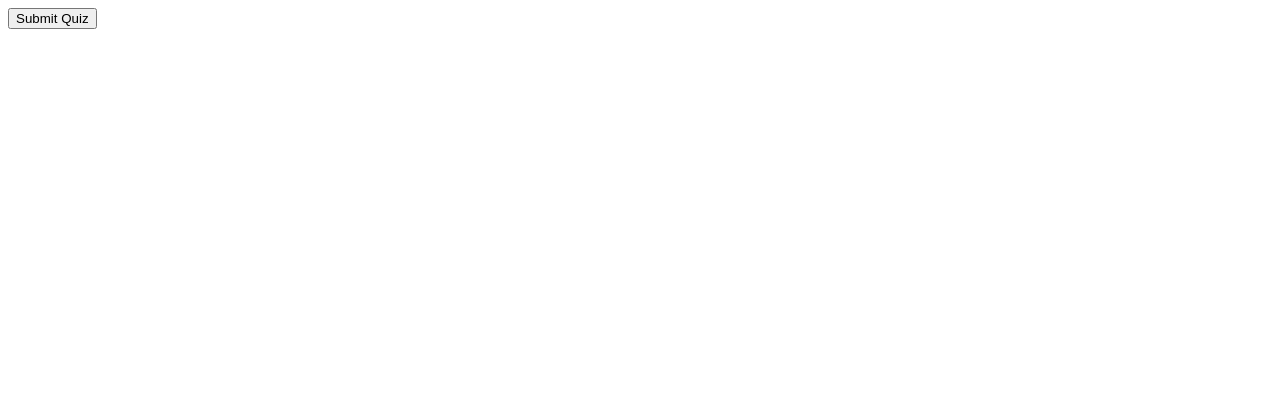
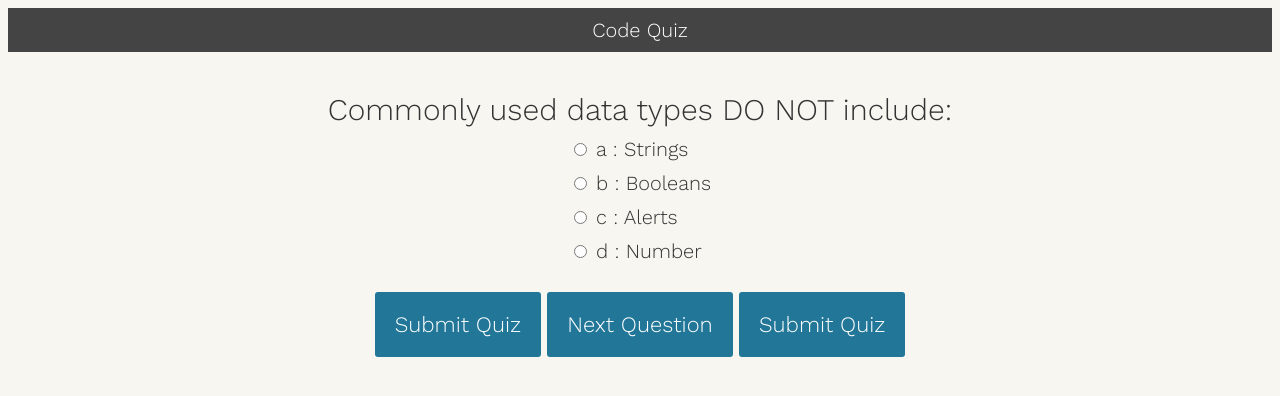
Before and after one commit to lissygonz/code-quiz, a plain HTML site: page index.html in a window 1280 px wide. Drawn offline with nearby package versions, Linux system fonts and the light colour scheme.

Commit message:
added style sheet and fixed errors in script

```diff
--- a/assets/script.js
+++ b/assets/script.js
@@ -1,8 +1,5 @@
-const quizContainer = document.getElementById('quiz');
-const resultsContainer = document.getElementById('results');
-const submitButton = document.getElementById('submit');
-
-
+(function(){
+    // Functions
     function buildQuiz(){
       // variable to store the HTML output
       const output = [];
@@ -17,7 +14,7 @@ function buildQuiz(){
           // and for each available answer...
           for(letter in currentQuestion.answers){
 
-        // ...add an HTML radio button
+            // ...add a button
             answers.push(
               `<label>
                 <input type="radio" name="question${questionNumber}" value="${letter}">
@@ -29,50 +26,108 @@ function buildQuiz(){
 
           // add this question and its answers to the output
           output.push(
-        `<div class="question"> ${currentQuestion.question} </div>
-        <div class="answers"> ${answers.join('')} </div>`
+            `<div class="slide">
+              <div class="question"> ${currentQuestion.question} </div>
+              <div class="answers"> ${answers.join("")} </div>
+            </div>`
           );
         }
       );
 
       // finally combine our output list into one string of HTML and put it on the page
       quizContainer.innerHTML = output.join('');
-
     }
 
+    function showResults(){
 
-function showResults(){}
+      // gather answer containers from our quiz
+      const answerContainers = quizContainer.querySelectorAll('.answers');
 
-// display quiz right away
-buildQuiz();
+      // keep track of user's answers
+      let numCorrect = 0;
 
-// on submit, show results
-submitButton.addEventListener('click', showResults);
+      // for each question...
+      myQuestions.forEach( (currentQuestion, questionNumber) => {
 
-//Questions to the quiz
+        // find selected answer
+        const answerContainer = answerContainers[questionNumber];
+        const selector = `input[name=question${questionNumber}]:checked`;
+        const userAnswer = (answerContainer.querySelector(selector) || {}).value;
+
+        // if answer is correct
+        if(userAnswer === currentQuestion.correctAnswer){
+          // add to the number of correct answers
+          numCorrect++;
+
+          // if answer is correct
+          answerContainers[questionNumber].style.color = 'green';
+        }
+        // if answer is wrong
+        else{
+          // color the answers red
+          answerContainers[questionNumber].style.color = 'red';
+        }
+      });
+
+      // show number of correct answers out of total
+      resultsContainer.innerHTML = `${numCorrect} out of ${myQuestions.length}`;
+    }
+
+    function showSlide(n) {
+      slides[currentSlide].classList.remove('active-slide');
+      slides[n].classList.add('active-slide');
+      currentSlide = n;
+      if(currentSlide === 0){
+        previousButton.style.display = 'none';
+      }
+      else{
+        previousButton.style.display = 'inline-block';
+      }
+      if(currentSlide === slides.length-1){
+        nextButton.style.display = 'none';
+        submitButton.style.display = 'inline-block';
+      }
+      else{
+        nextButton.style.display = 'inline-block';
+        submitButton.style.display = 'none';
+      }
+    }
+
+    function showNextSlide() {
+      showSlide(currentSlide + 1);
+    }
+
+    function showPreviousSlide() {
+      showSlide(currentSlide - 1);
+    }
+
+    // Variables
+    const quizContainer = document.getElementById('quiz');
+    const resultsContainer = document.getElementById('results');
+    const submitButton = document.getElementById('submit');
     const myQuestions = [
       {
         question: "Commonly used data types DO NOT include:",
         answers: {
           a: "Strings",
           b: "Booleans",
-        c: "Alerts" ,
+          c: "Alerts",
           d: "Number"
         },
         correctAnswer: "c" //alerts
       },
       {
-      question: "The condition in an if / else statement is enclosed within _________.",
+        question: "The condition in an if / else statements is enclosed within ___?",
         answers: {
           a: "Quotes",
           b: "Curly Brackets",
-        c: "Parentheses" ,
+          c: "Parentheses",
           d: "Square Brackets"
         },
         correctAnswer: "c" //parentheses
       },
       {
-      question: "Which tool can you use to ensure code qualityArrays in JavaScript can be used to store ________."?",
+        question: " Arrays in Javascript can be uses to store ______?",
         answers: {
           a: "Numbers and Strings",
           b: "Other Arrays",
@@ -80,26 +135,46 @@ const myQuestions = [
           d: "All of the above"
         },
         correctAnswer: "d" //all of the above
-    }
+      },
       {
-        question: "A very useful tool used during development and debugging for printing content to the debugger is:"?",
+          question: "A very useful tool used during debugging and developmemt for printing content in the debugger is...",
           answers: {
               a: "Javascript",
               b: "Terminal",
               c: "For Loops",
               d: "console.log"
           },
+
       correctAnswer: "d" //console.log
-      }
+        },
+
       {
-        question: "String values must be enclosed within ______ when being assigned to variables."?",
+          questions: "String values must be enclosed within ___ when being assigned to variables",
+
           answers: {
               a: "Commas",
               b: "Curly Brackets",
               c: "Quotes",
-          d: "Parentheses"
+              d: "Parantheses"
             },
         correctAnswer: "c" //quotes
       }
+    ];
 
-  ];
+    // Kick things off
+    buildQuiz();
+
+    //seperating
+    const previousButton = document.getElementById("previous");
+    const nextButton = document.getElementById("next");
+    const slides = document.querySelectorAll(".slide");
+    let currentSlide = 0;
+
+    // Show the first slide
+    showSlide(currentSlide);
+
+    // Event listeners
+    submitButton.addEventListener('click', showResults);
+    previousButton.addEventListener("click", showPreviousSlide);
+    nextButton.addEventListener("click", showNextSlide);
+})();
--- a/assets/style.css
+++ b/assets/style.css
@@ -0,0 +1,68 @@
+@import url(https://fonts.googleapis.com/css?family=Work+Sans:300,600);
+
+body{
+	font-size: 20px;
+	font-family: 'Work Sans', sans-serif;
+	color: #333;
+  font-weight: 300;
+  text-align: center;
+  background-color: #f8f6f0;
+}
+h1{
+  font-weight: 300;
+  margin: 0px;
+  padding: 10px;
+  font-size: 20px;
+  background-color: #444;
+  color: #fff;
+}
+.question{
+  font-size: 30px;
+  margin-bottom: 10px;
+}
+.answers {
+  margin-bottom: 20px;
+  text-align: left;
+  display: inline-block;
+}
+.answers label{
+  display: block;
+  margin-bottom: 10px;
+}
+button{
+  font-family: 'Work Sans', sans-serif;
+	font-size: 22px;
+	background-color: #279;
+	color: #fff;
+	border: 0px;
+	border-radius: 3px;
+	padding: 20px;
+	cursor: pointer;
+	margin-bottom: 20px;
+}
+button:hover{
+	background-color: #38a;
+}
+
+
+
+
+
+.slide{
+  position: absolute;
+  left: 0px;
+  top: 0px;
+  width: 100%;
+  z-index: 1;
+  opacity: 0;
+  transition: opacity 0.5s;
+}
+.active-slide{
+  opacity: 1;
+  z-index: 2;
+}
+.quiz-container{
+  position: relative;
+  height: 200px;
+  margin-top: 40px;
+}
--- a/index.html
+++ b/index.html
@@ -1,15 +1,26 @@
 <!DOCTYPE html>
 <html lang="en">
 <head>
+    <link rel="stylesheet" href="./assets/style.css">
     <meta charset="UTF-8">
     <meta http-equiv="X-UA-Compatible" content="IE=edge">
     <meta name="viewport" content="width=device-width, initial-scale=1.0">
     <title>Code Quiz</title>
 </head>
 <body>
+
+<h1>Code Quiz</h1>
+    <div class="quiz-container">
     <div id="quiz"></div>
+</div>
     <!--button starts here-->
     <button id="submit">Submit Quiz</button>
+    <button id="next">Next Question</button>
+    <button id="submit">Submit Quiz</button>
+
+
     <div id="results"></div>
+
+    <script src="./assets/script.js"></script>
 </body>
 </html>
```
Lines whose indentation alone changed are shown as unchanged.
